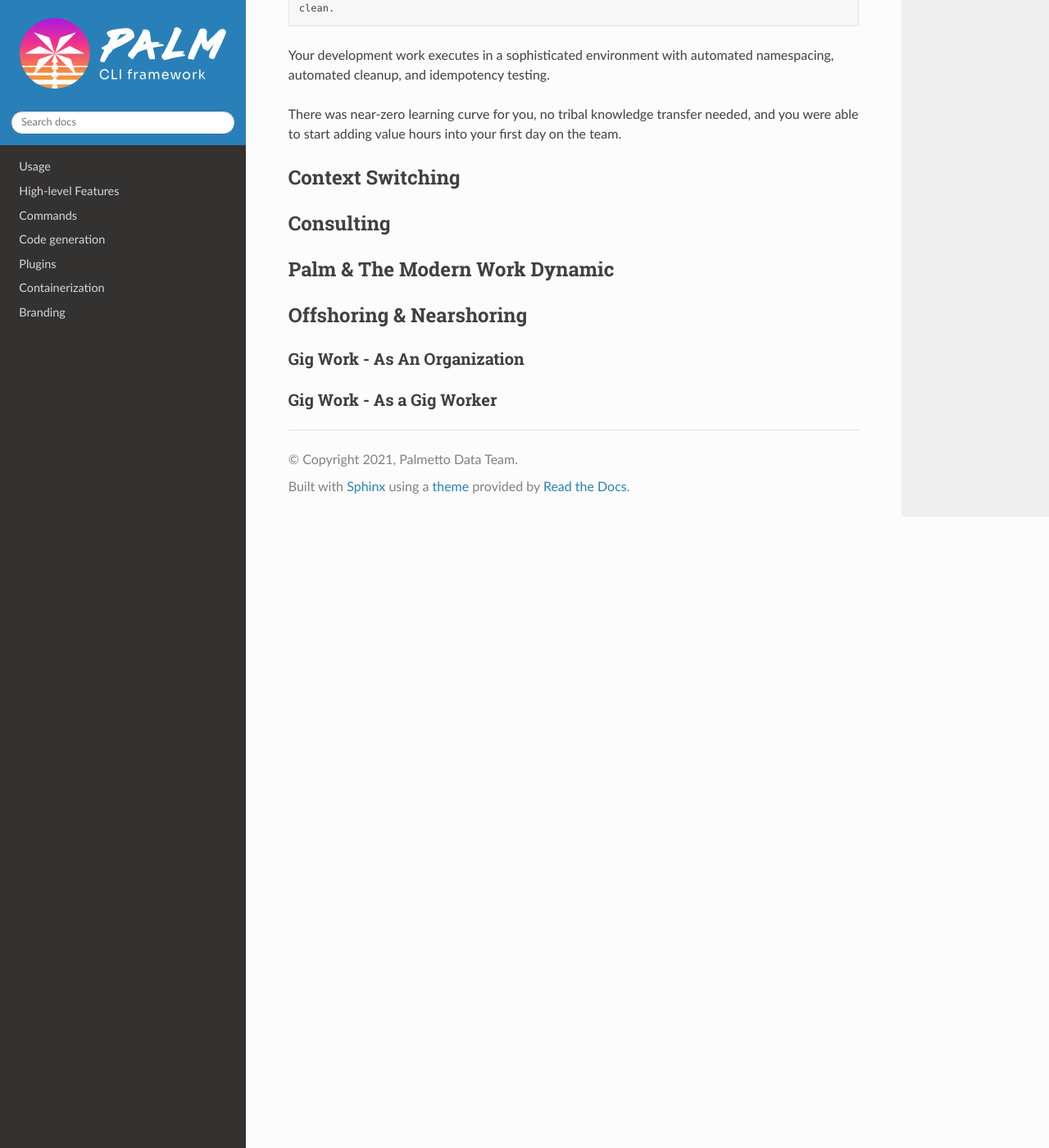
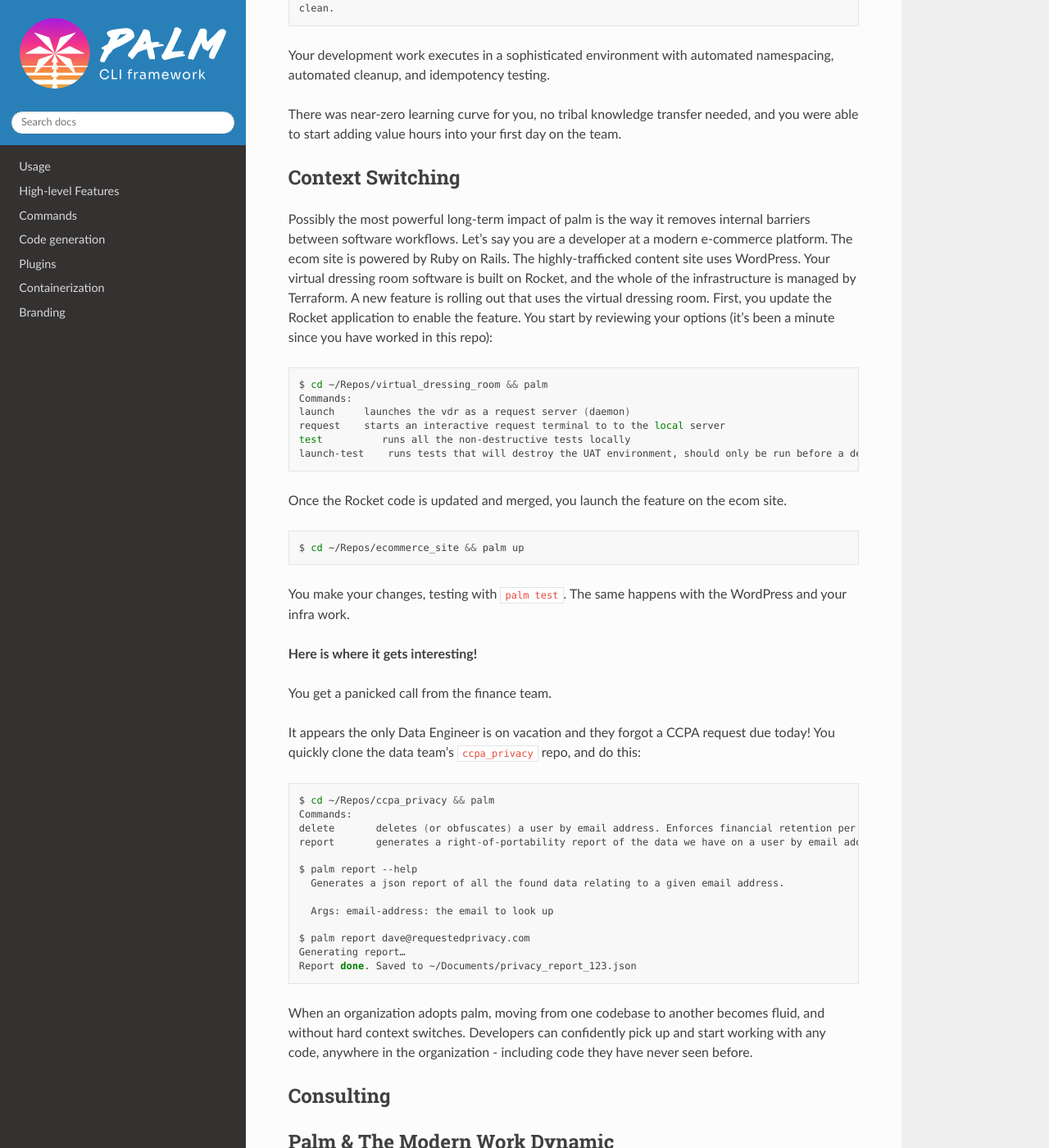
Before and after one commit to palmetto/palm-cli, a Sphinx documentation site: the page built from docs/source/introduction/examples.rst, in a window 1280 px wide and 1400 px high, scrolled down 972 px. Shown: the whole window at 82% size. Built offline with Sphinx 7.4.7 and the Read the Docs theme 2.0.0, drawn with Linux system fonts in a browser that asks for light colours; some of the changed text lies outside the part shown.

Commit message:
context switching

```diff
--- a/docs/source/introduction/examples.rst
+++ b/docs/source/introduction/examples.rst
@@ -51,11 +51,56 @@ automated cleanup, and idempotency testing.
 
 There was near-zero learning curve for you, no tribal knowledge transfer needed, and you were able to start adding value hours into your first day on the team.
 
-
-
-
 Context Switching
 =================
+
+Possibly the most powerful long-term impact of palm is the way it removes internal barriers between software workflows.
+Let’s say you are a developer at a modern e-commerce platform. The ecom site is powered by Ruby on Rails. The highly-trafficked content site uses WordPress. Your virtual dressing room software is built on Rocket, and the whole of the infrastructure is managed by Terraform.
+A new feature is rolling out that uses the virtual dressing room. First, you update the Rocket application to enable the feature. You start by reviewing your options (it’s been a minute since you have worked in this repo):
+
+.. code:: bash
+
+   $ cd ~/Repos/virtual_dressing_room && palm
+   Commands:
+   launch     launches the vdr as a request server (daemon)
+   request    starts an interactive request terminal to to the local server
+   test          runs all the non-destructive tests locally
+   launch-test    runs tests that will destroy the UAT environment, should only be run before a deployment
+
+Once the Rocket code is updated and merged, you launch the feature on the ecom site.
+
+.. code:: bash
+
+   $ cd ~/Repos/ecommerce_site && palm up
+
+You make your changes, testing with ``palm test``. The same happens with the WordPress and your infra work.
+
+**Here is where it gets interesting!**
+
+You get a panicked call from the finance team.
+
+It appears the only Data Engineer is on vacation and they forgot a CCPA request due today!
+You quickly clone the data team’s ``ccpa_privacy`` repo, and do this:
+
+.. code:: bash
+
+   $ cd ~/Repos/ccpa_privacy && palm
+   Commands:
+   delete       deletes (or obfuscates) a user by email address. Enforces financial retention per our privacy policy.
+   report       generates a right-of-portability report of the data we have on a user by email address. non-destructive.
+
+   $ palm report --help
+     Generates a json report of all the found data relating to a given email address.
+
+     Args: email-address: the email to look up
+
+   $ palm report dave@requestedprivacy.com
+   Generating report…
+   Report done. Saved to ~/Documents/privacy_report_123.json
+
+When an organization adopts palm, moving from one codebase to another becomes fluid, and without hard context switches.
+Developers can confidently pick up and start working with any code, anywhere in the organization - including code they have never seen before.
+
 
 Consulting
 ==========
@@ -64,10 +109,10 @@ Palm & The Modern Work Dynamic
 ==============================
 
 Offshoring & Nearshoring
-========================
+^^^^^^^^^^^^^^^^^^^^^^^^
 
-Gig Work - As An Organization
+Gig Work - For the Organization
+^^^^^^^^^^^^^^^^^^^^^^^^^^^^^^^
+
+Gig Work - For the Gig Worker
 ^^^^^^^^^^^^^^^^^^^^^^^^^^^^^
-
-Gig Work - As a Gig Worker
-^^^^^^^^^^^^^^^^^^^^^^^^^^
```
